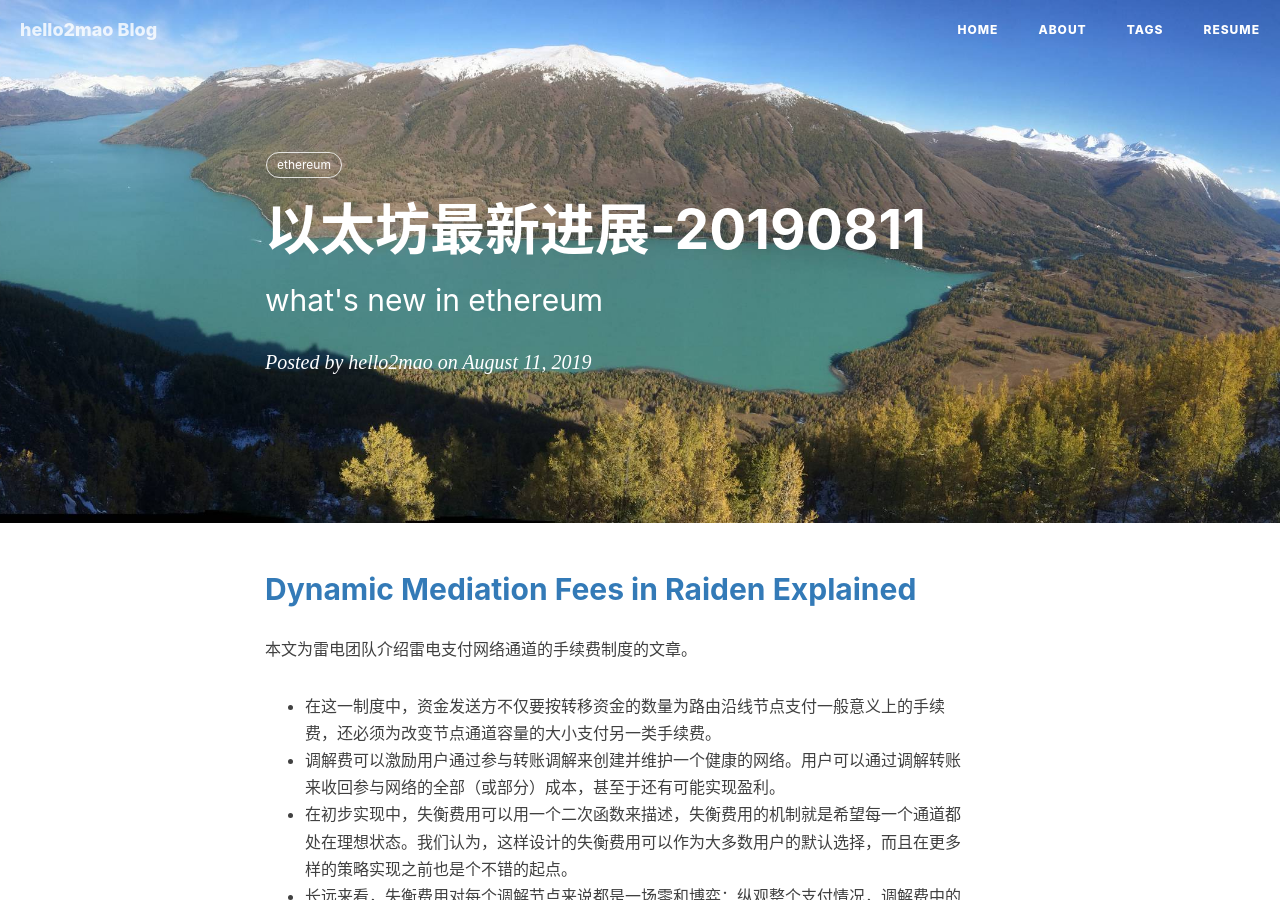
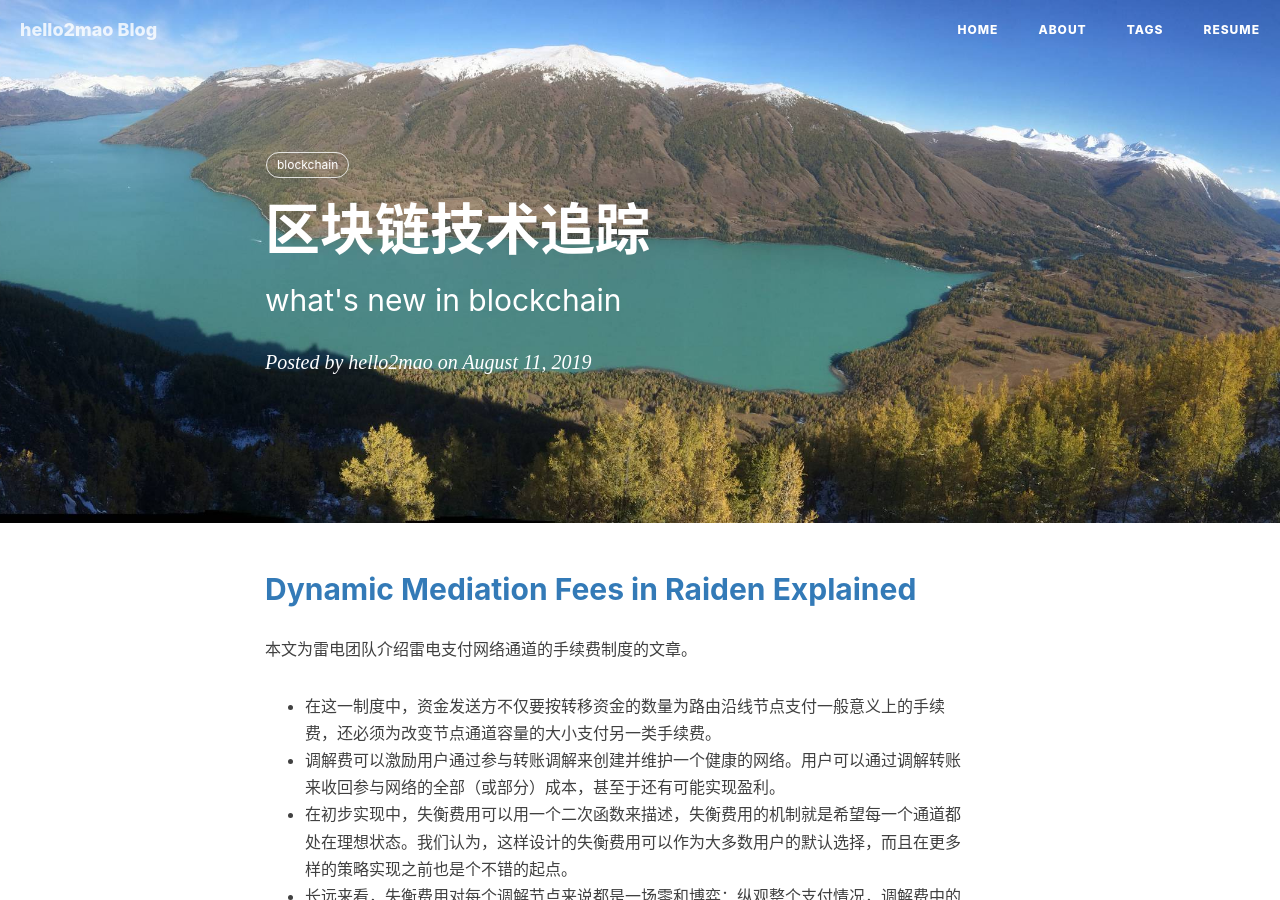
Before and after one commit to hello2mao/hello2mao.github.io, a Jekyll site: the page built from _posts/2019-08-11-what's-new-in-blockchain.md, in a window 1280 px wide and 900 px high. Built offline with Jekyll 4.4.1, drawn with Linux system fonts in a browser that asks for light colours; nearby versions of some CDN libraries; comment, search, counter and statistics services are not loaded.

Commit message:
Lazy push: 2019年 8月22日 星期四 08时34分35秒 CST

```diff
--- a/_posts/2019-08-11-what's-new-in-ethereum.md
+++ b/_posts/2019-08-11-what's-new-in-blockchain.md
@@ -1,11 +1,11 @@
 ---
 layout: post
-title: "以太坊最新进展-20190811"
-subtitle: "what's new in ethereum"
+title: "区块链技术追踪"
+subtitle: "what's new in blockchain"
 date: 2019-08-11 10:51:11
 author: "hello2mao"
 tags:
-  - ethereum
+  - blockchain
 ---
 
 ## [Dynamic Mediation Fees in Raiden Explained](https://medium.com/raiden-network/dynamic-mediation-fees-in-raiden-explained-dbc29f032e4b)
```
